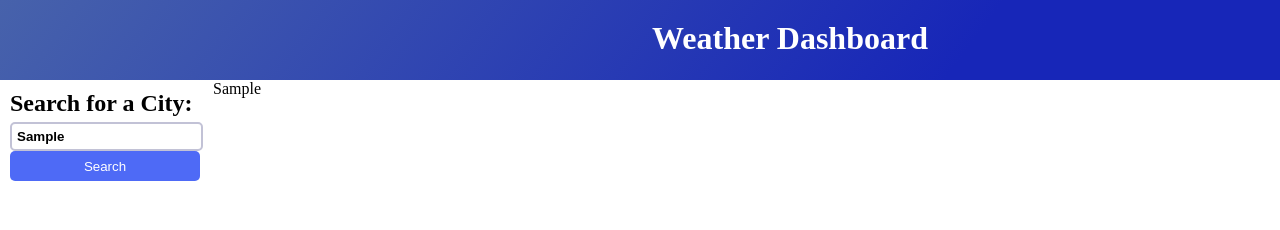
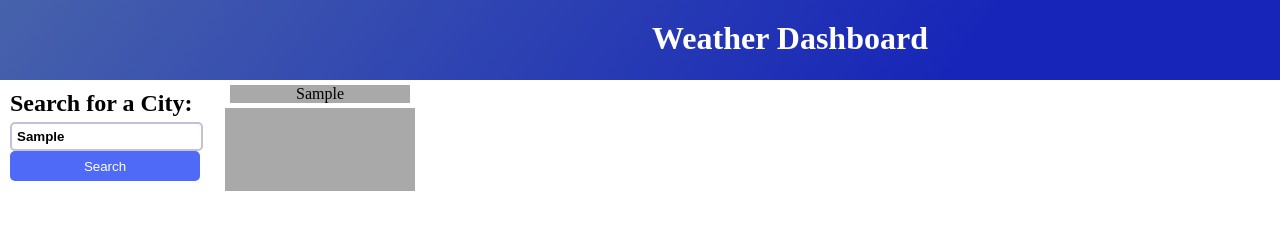
Before and after one commit to jimmyboy722/Cats-and-Dogs, a plain HTML site: page index.html in a window 1280 px wide. Both pictures are taken after typing "Sample" into the empty fields and a click on the button "Search". Drawn offline with Linux system fonts and the light colour scheme; no server answers.

Commit message:
added styling to search history

```diff
--- a/assets/style.css
+++ b/assets/style.css
@@ -99,3 +99,14 @@ ul {
   background-color: #2a4a7d;
   border: 5px solid #fff;
 }
+
+.history {
+  background-color: darkgray;
+  width: 190px;
+  margin-left: 12px;
+  text-align: center;
+}
+
+.history p {
+  border: 5px solid #fff;
+}
```
Also changed, not shown: assets/script.js (+4 -4 lines).
